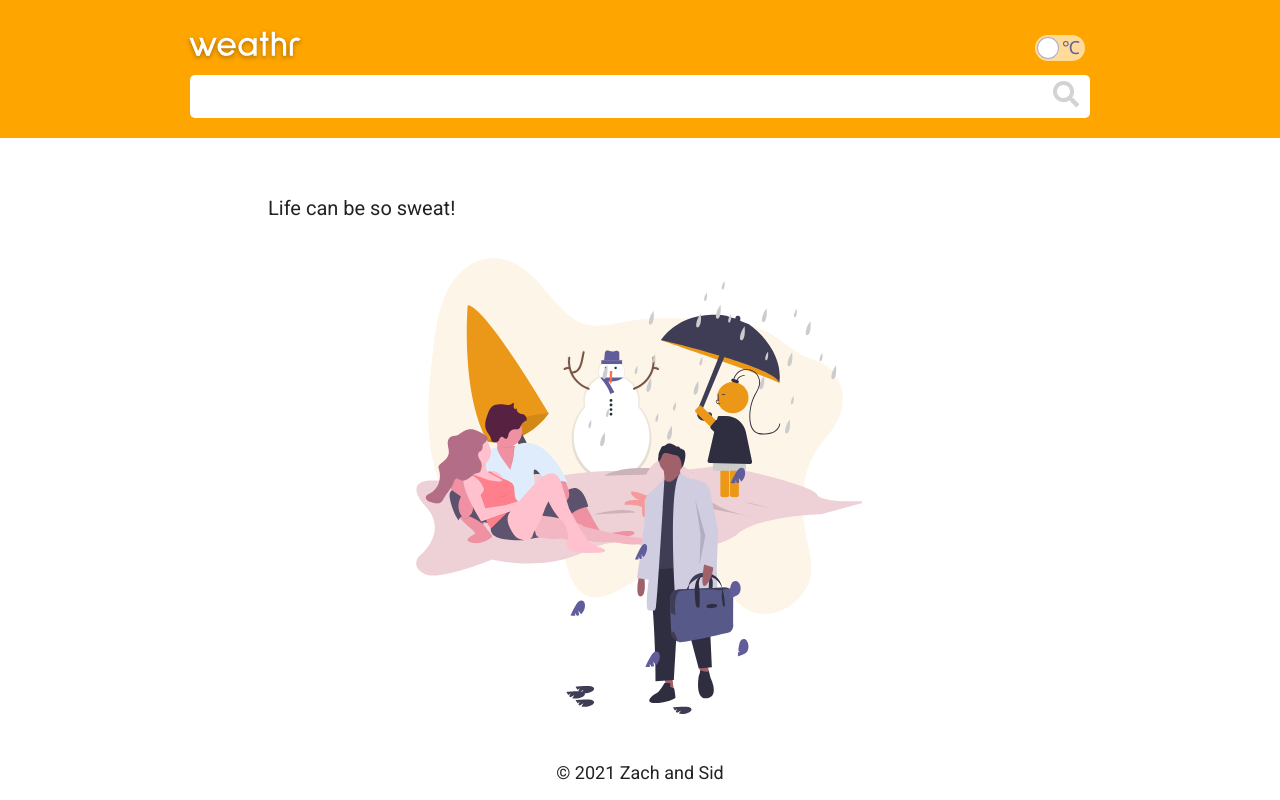
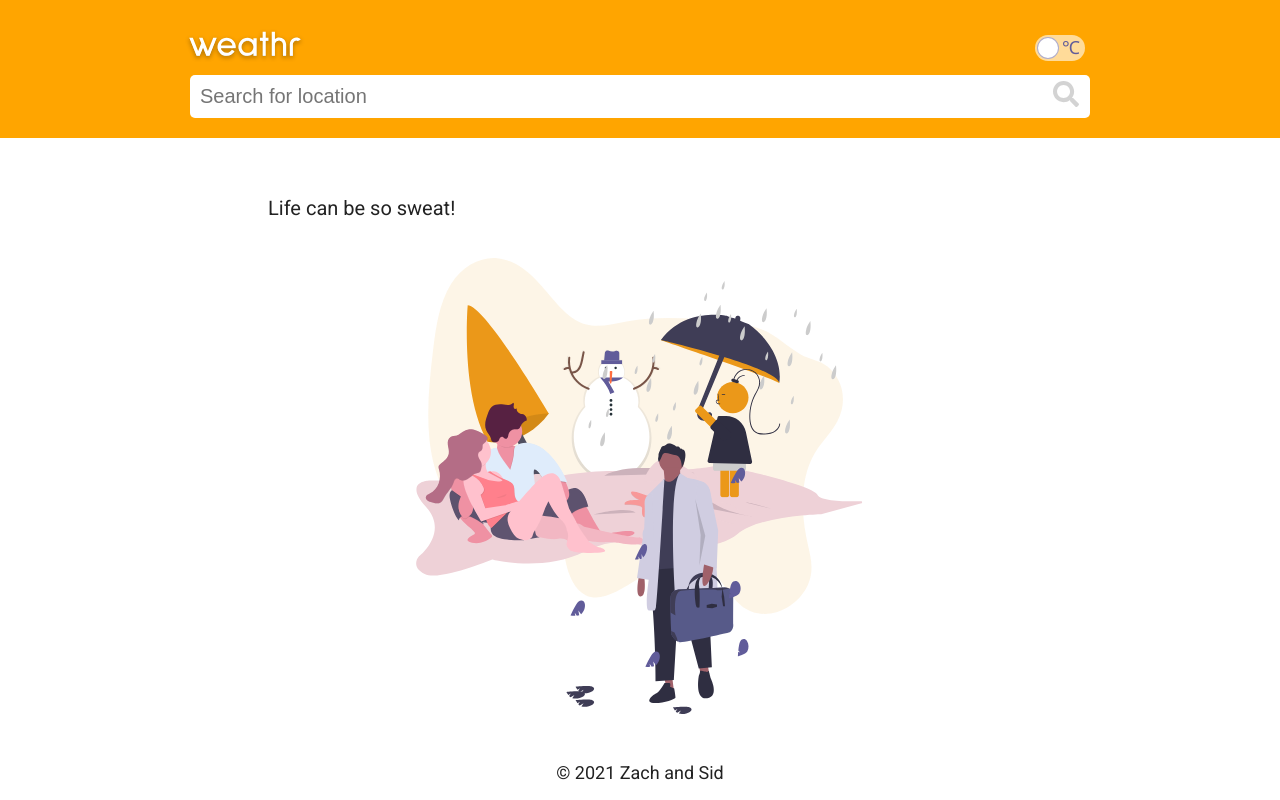
Before and after one commit to zack-and-sid/weather-app, a React (Create React App) app: page / in a window 1280 px wide. Built offline with nearby package versions, Linux system fonts and the light colour scheme.

Commit message:
add placeholder for location input

```diff
--- a/src/components/Header.js
+++ b/src/components/Header.js
@@ -1,9 +1,9 @@
-import { useRef } from "react";
-import { getLocation } from "../api";
-import styled from "styled-components";
-import { FaSearch } from "react-icons/fa";
-import Toggle from "./Toggle";
-import { ReactComponent as Logo } from "../assets/weathr.svg";
+import { useRef } from 'react';
+import { getLocation } from '../api';
+import styled from 'styled-components';
+import { FaSearch } from 'react-icons/fa';
+import Toggle from './Toggle';
+import { ReactComponent as Logo } from '../assets/weathr.svg';
 
 const StyledHeader = styled.header`
   background-color: orange;
@@ -62,13 +62,8 @@ const StyledHeader = styled.header`
 `;
 
 const Header = (props) => {
-  const {
-    updateWeather,
-    updateMapUrl,
-    updateAddress,
-    toggleTemp,
-    isMetric,
-  } = props;
+  const { updateWeather, updateMapUrl, updateAddress, toggleTemp, isMetric } =
+    props;
   const inputRef = useRef();
 
   // for unit checkbox
@@ -99,7 +94,12 @@ const Header = (props) => {
             <label htmlFor="address" className="visually-hidden">
               Address
             </label>
-            <input type="text" id="address" ref={inputRef} />
+            <input
+              type="text"
+              id="address"
+              ref={inputRef}
+              placeholder="Search for location"
+            />
             <button type="submit">
               <FaSearch />
             </button>
```
